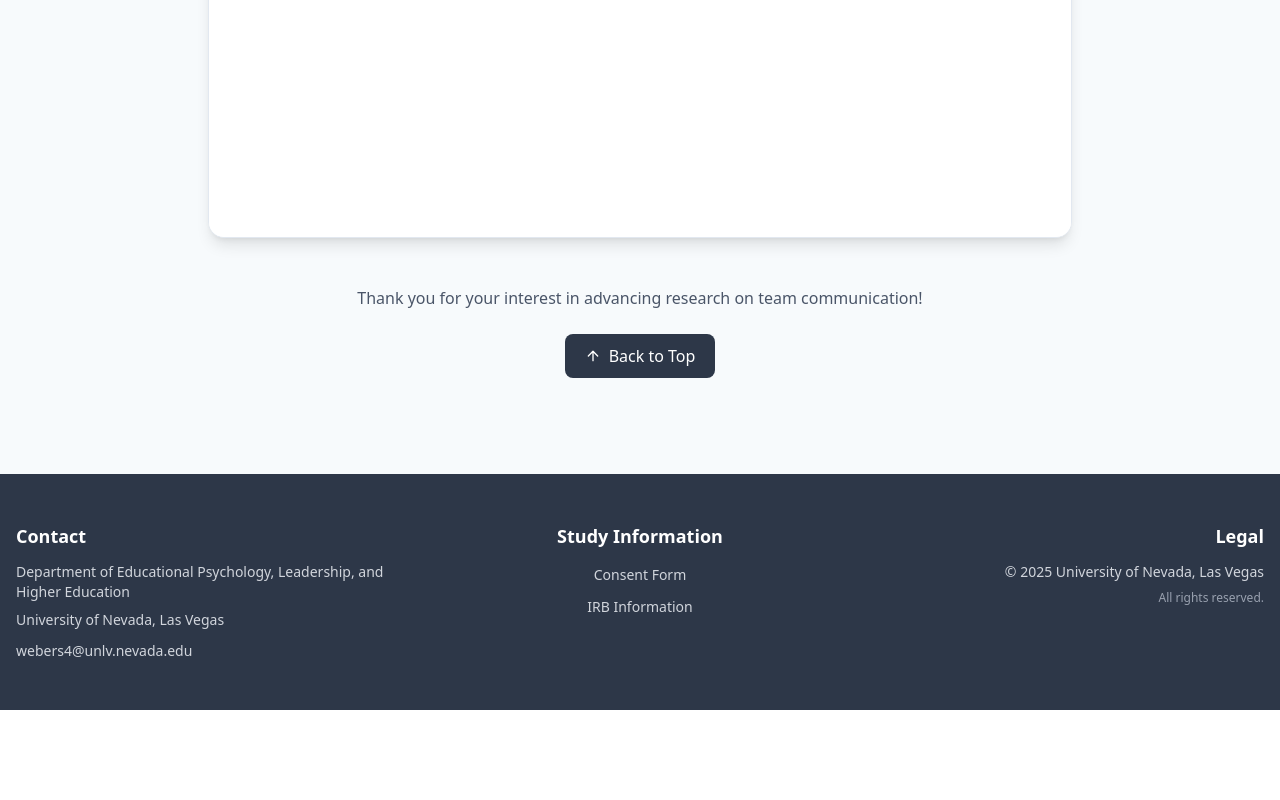
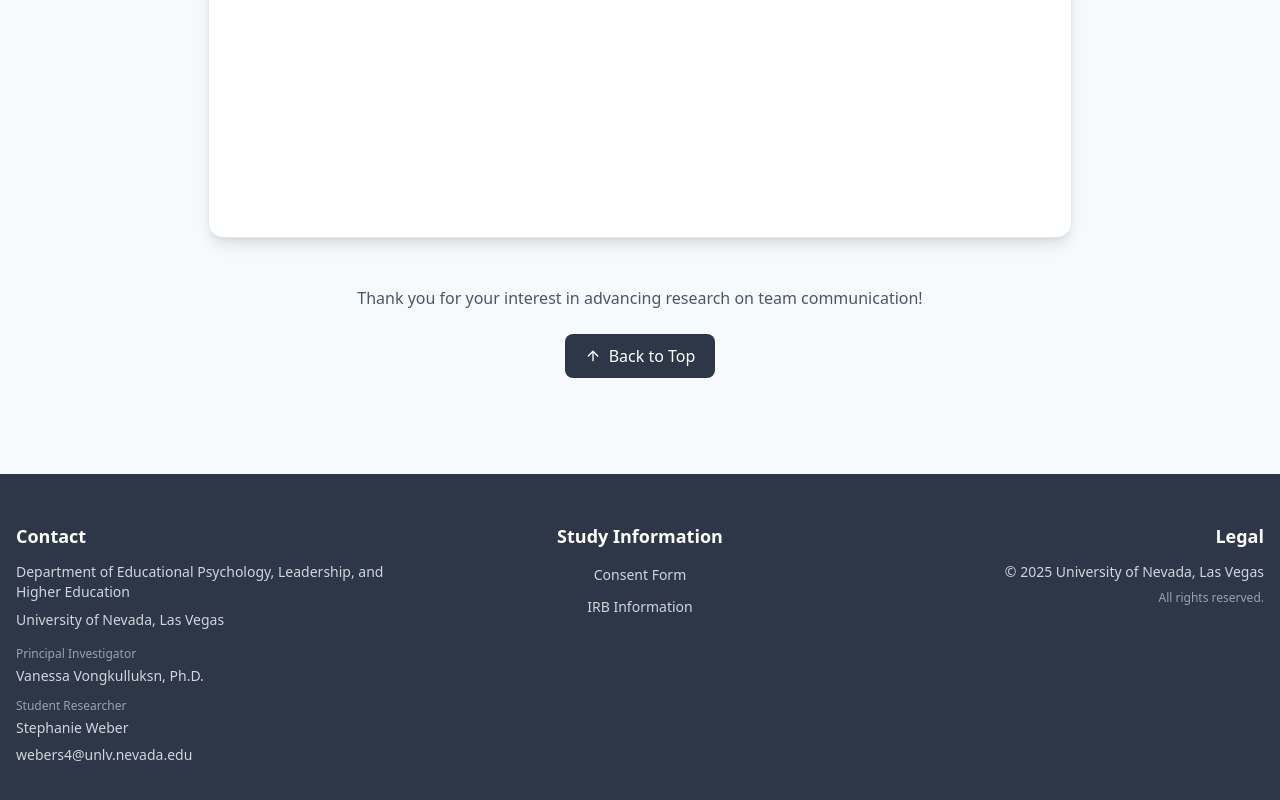
Before and after one commit to weberswords/research-website, a React (Vite) app: page / in a window 1280 px wide. Shown: the part 6752-7552 px from the top of the page. Before the commit the page ends 7462 px from the top, so only its background shows below. Built offline with nearby package versions, Linux system fonts and the light colour scheme.

Commit message:
Add PI contact info to footer
- Add Vanessa Vongkulluksn, Ph.D. as Principal Investigator
- Add clickable link to department website (unlv.edu/ephe)
- Label Stephanie Weber as Student Researcher
- Maintain existing email contact for student researcher

```diff
--- a/src/components/Footer.jsx
+++ b/src/components/Footer.jsx
@@ -8,12 +8,25 @@ function Footer() {
           {/* Left column - Contact info */}
           <div>
             <h3 className="font-semibold text-lg mb-3">Contact</h3>
-            <p className="text-gray-300 text-sm mb-2">
+            <a
+              href="https://www.unlv.edu/ephe"
+              target="_blank"
+              rel="noopener noreferrer"
+              className="text-gray-300 text-sm hover:text-primary-scarlet transition-colors block mb-2"
+            >
               Department of Educational Psychology, Leadership, and Higher Education
-            </p>
-            <p className="text-gray-300 text-sm mb-2">
+            </a>
+            <p className="text-gray-300 text-sm mb-4">
               University of Nevada, Las Vegas
             </p>
+
+            <p className="text-gray-400 text-xs mb-1">Principal Investigator</p>
+            <p className="text-gray-300 text-sm mb-3">
+              Vanessa Vongkulluksn, Ph.D.
+            </p>
+
+            <p className="text-gray-400 text-xs mb-1">Student Researcher</p>
+            <p className="text-gray-300 text-sm mb-1">Stephanie Weber</p>
             <a
               href="mailto:webers4@unlv.nevada.edu"
               className="text-gray-300 text-sm hover:text-primary-scarlet transition-colors"
```
